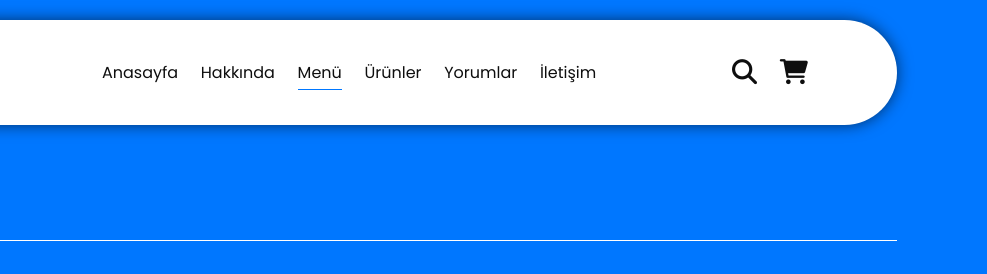
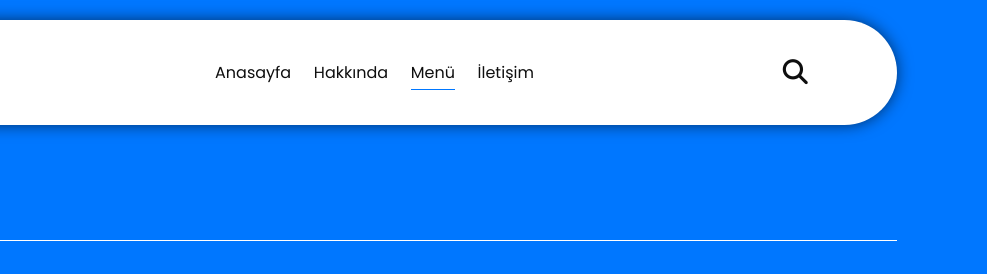
Before and after one commit to BerkayBuyukbas/buyukbaslar_logo, a plain HTML site: page menu.html in a window 1280 px wide. Shown: the top 274 px of the page, 293-1280 px from the left. Drawn offline with Linux system fonts and the light colour scheme.

Commit message:
Update menu.html

```diff
--- a/menu.html
+++ b/menu.html
@@ -24,17 +24,12 @@
         <a href="index.html">Anasayfa</a>
         <a href="about.html">Hakkında</a>
         <a href="menu.html" class="active">Menü</a>
-        <a href="products.html">Ürünler</a>
-        <a href="review.html">Yorumlar</a>
         <a href="contact.html">İletişim</a>
       </nav>
 
       <div class="buttons">
         <button id="search-btn">
           <i class="fas fa-search"></i>
-        </button>
-        <button id="cart-btn">
-          <i class="fas fa-shopping-cart"></i>
         </button>
         <button id="menu-btn">
           <i class="fas fa-bars"></i>
```
